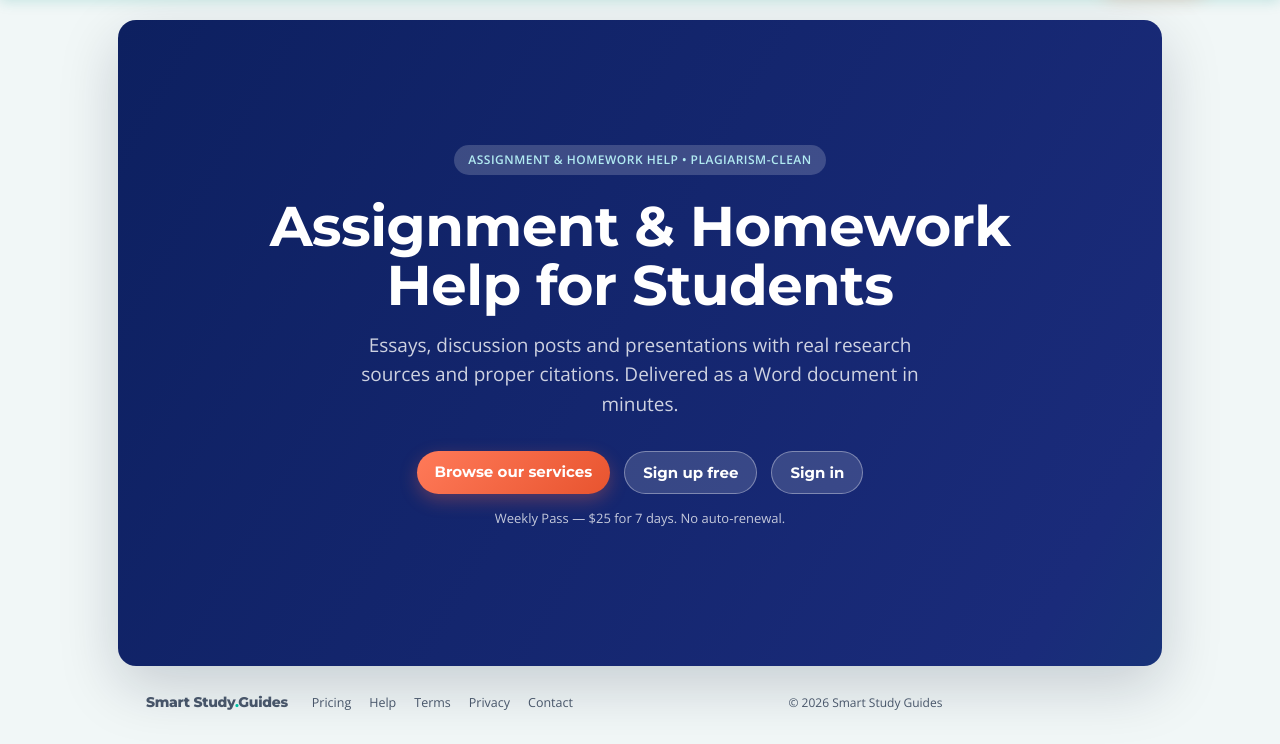
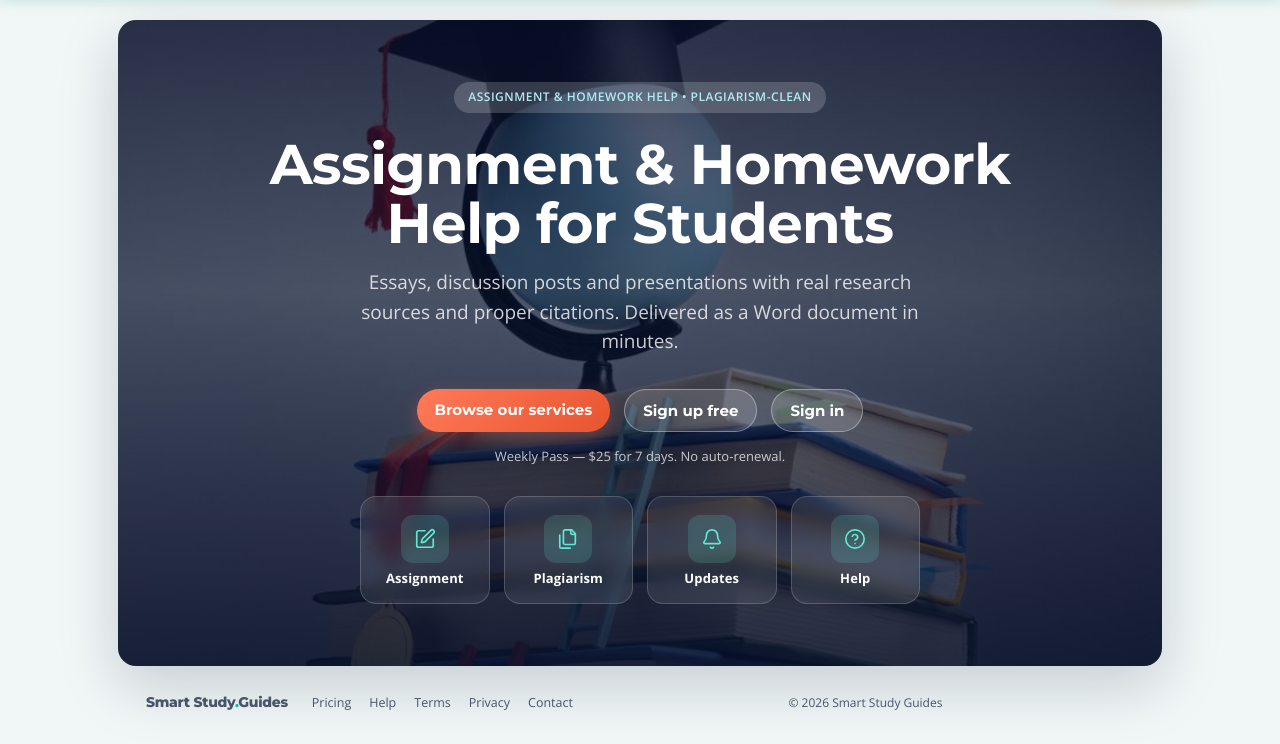
Before and after one commit to akyida001-lgtm/Smart-Study-Guides, a Flask app: page / in a window 1280 px wide. Shown: the part 56-800 px from the top of the page. Run offline with Flask 3, Linux system fonts and the light colour scheme; parts of the project's set-up code (start-up, migrations or seed data) failed here and were passed over; some libraries are stand-ins or nearby versions.

Commit message:
Home: photo wallpaper behind hero and a row of 4 quick-link tiles

```diff
--- a/flask_app/templates/home.html
+++ b/flask_app/templates/home.html
@@ -1,4 +1,5 @@
 {% extends "base.html" %}
+{% from "_icons.html" import icon %}
 {% block title %}Smart Study Guides — Assignment &amp; Homework Help for Students{% endblock %}
 {% block meta_description %}Assignment and homework help for students. Essays, discussion posts and presentations with real sources and proper citations, delivered as a Word file.{% endblock %}
 {% block og_title %}Smart Study Guides — Assignment &amp; Homework Help for Students{% endblock %}
@@ -120,6 +121,28 @@ body:has(.container.landing-fill){display:flex;flex-direction:column;min-height:
 .container.landing-fill .landing-hero{flex:1 0 auto;display:flex;align-items:center;justify-content:center;margin-bottom:16px;}
 .container.landing-fill .landing-hero-inner{width:100%;}
 .container.landing-fill .site-footer{margin-top:0;}
+/* wallpaper photo under a dark blue veil so the text stays easy to read */
+html body .container.landing-fill .landing-hero{
+  background:linear-gradient(180deg,rgba(7,16,44,.80) 0%,rgba(9,22,56,.60) 42%,rgba(7,16,44,.88) 100%),
+             url("{{ url_for('static', filename='img/hero-books.jpg') }}") center 30%/cover no-repeat #0d1e3a !important;
+  animation:none !important;
+}
+/* quick-link tiles */
+.lh-tiles{display:grid;grid-template-columns:repeat(4,minmax(0,1fr));gap:10px;max-width:440px;margin:30px auto 0;}
+.lh-tile{display:flex;flex-direction:column;align-items:center;gap:8px;padding:14px 4px 12px;border-radius:16px;text-decoration:none;
+  color:#fff !important;background:rgba(255,255,255,.09);border:1px solid rgba(255,255,255,.18);
+  -webkit-backdrop-filter:blur(8px);backdrop-filter:blur(8px);
+  opacity:0;transform:translateY(14px);animation:lhUp .6s cubic-bezier(.2,.8,.2,1) forwards;animation-delay:calc(.15s + var(--i) * .09s);
+  transition:transform .3s cubic-bezier(.2,.8,.2,1),background .3s ease,border-color .3s ease,box-shadow .3s ease;}
+.lh-tile:hover,.lh-tile:focus-visible{transform:translateY(-4px);background:rgba(255,255,255,.16);border-color:rgba(94,234,212,.6);box-shadow:0 14px 30px -12px rgba(0,0,0,.6),0 0 0 1px rgba(94,234,212,.25);}
+.lh-ic{width:42px;height:42px;border-radius:12px;display:flex;align-items:center;justify-content:center;background:rgba(94,234,212,.16);color:#5eead4;transition:transform .3s ease,background .3s ease;}
+.lh-ic svg{width:22px;height:22px;fill:none;stroke:currentColor;stroke-width:1.8;stroke-linecap:round;stroke-linejoin:round;}
+.lh-tile:hover .lh-ic{transform:scale(1.1) rotate(-5deg);background:rgba(94,234,212,.28);}
+.lh-lb{font-size:11.5px;font-weight:700;letter-spacing:.01em;line-height:1.2;text-align:center;}
+@keyframes lhUp{to{opacity:1;transform:none;}}
+@media(min-width:700px){.lh-tiles{max-width:560px;gap:14px;}.lh-tile{padding:18px 6px 16px;}.lh-lb{font-size:13px;}.lh-ic{width:48px;height:48px;}}
+@media(max-width:340px){.lh-tiles{gap:7px;}.lh-lb{font-size:10.5px;}.lh-ic{width:36px;height:36px;}}
+@media(prefers-reduced-motion:reduce){.lh-tile{animation:none;opacity:1;transform:none;transition:none;}}
 </style>
 <section class="landing-hero">
   <div class="landing-hero-inner">
@@ -138,6 +161,12 @@ body:has(.container.landing-fill){display:flex;flex-direction:column;min-height:
     </div>
     {% if not (user and user.is_authenticated) %}
       <p class="landing-note">Weekly Pass — $25 for 7 days. No auto-renewal.</p>
+      <nav class="lh-tiles" aria-label="Quick links">
+        <a class="lh-tile" style="--i:0" href="{{ url_for('main.assignment_order') }}"><span class="lh-ic">{{ icon('assign') }}</span><span class="lh-lb">Assignment</span></a>
+        <a class="lh-tile" style="--i:1" href="{{ url_for('main.plagiarism_checker') }}"><span class="lh-ic">{{ icon('files') }}</span><span class="lh-lb">Plagiarism</span></a>
+        <a class="lh-tile" style="--i:2" href="/updates"><span class="lh-ic">{{ icon('bell') }}</span><span class="lh-lb">Updates</span></a>
+        <a class="lh-tile" style="--i:3" href="{{ url_for('main.help_page') }}"><span class="lh-ic">{{ icon('help') }}</span><span class="lh-lb">Help</span></a>
+      </nav>
     {% endif %}
   </div>
 </section>
```
Also changed, not shown: flask_app/static/img/hero-books.jpg (added).
